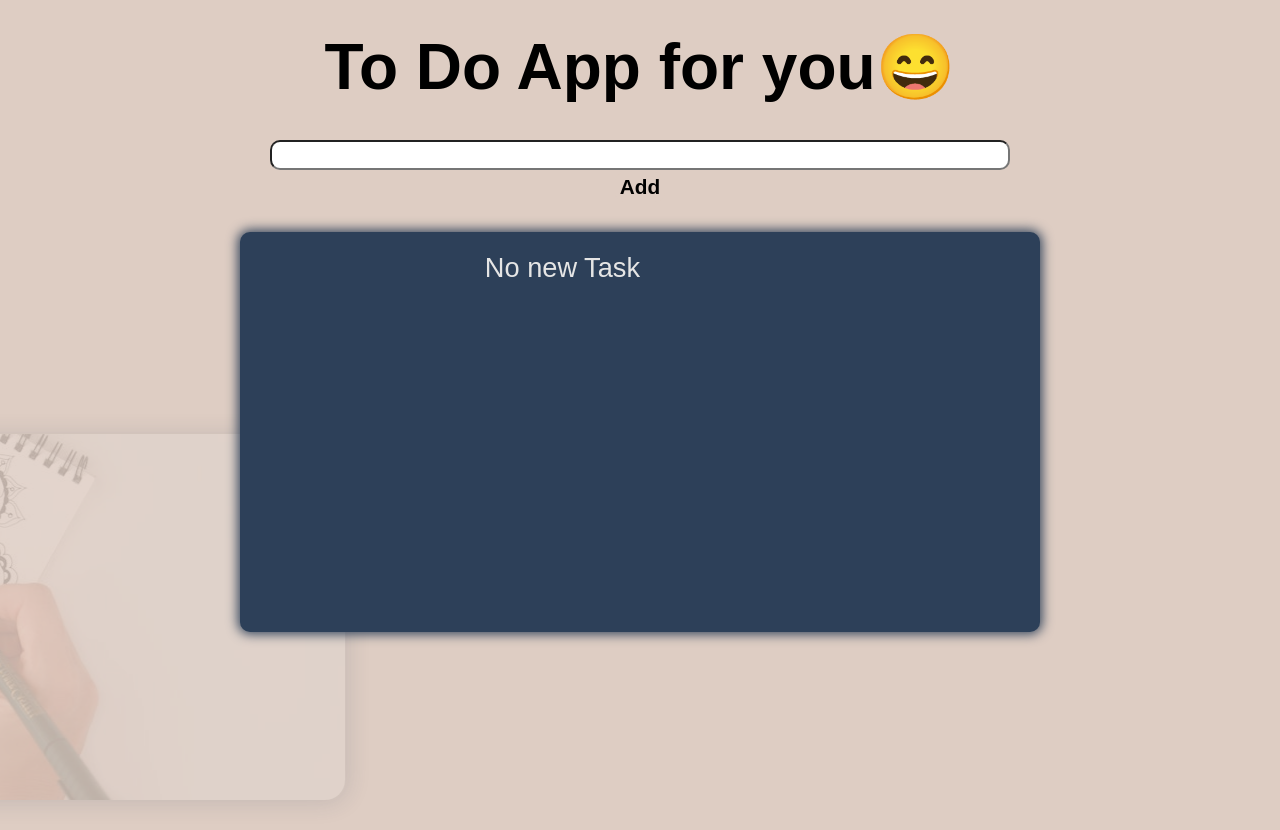
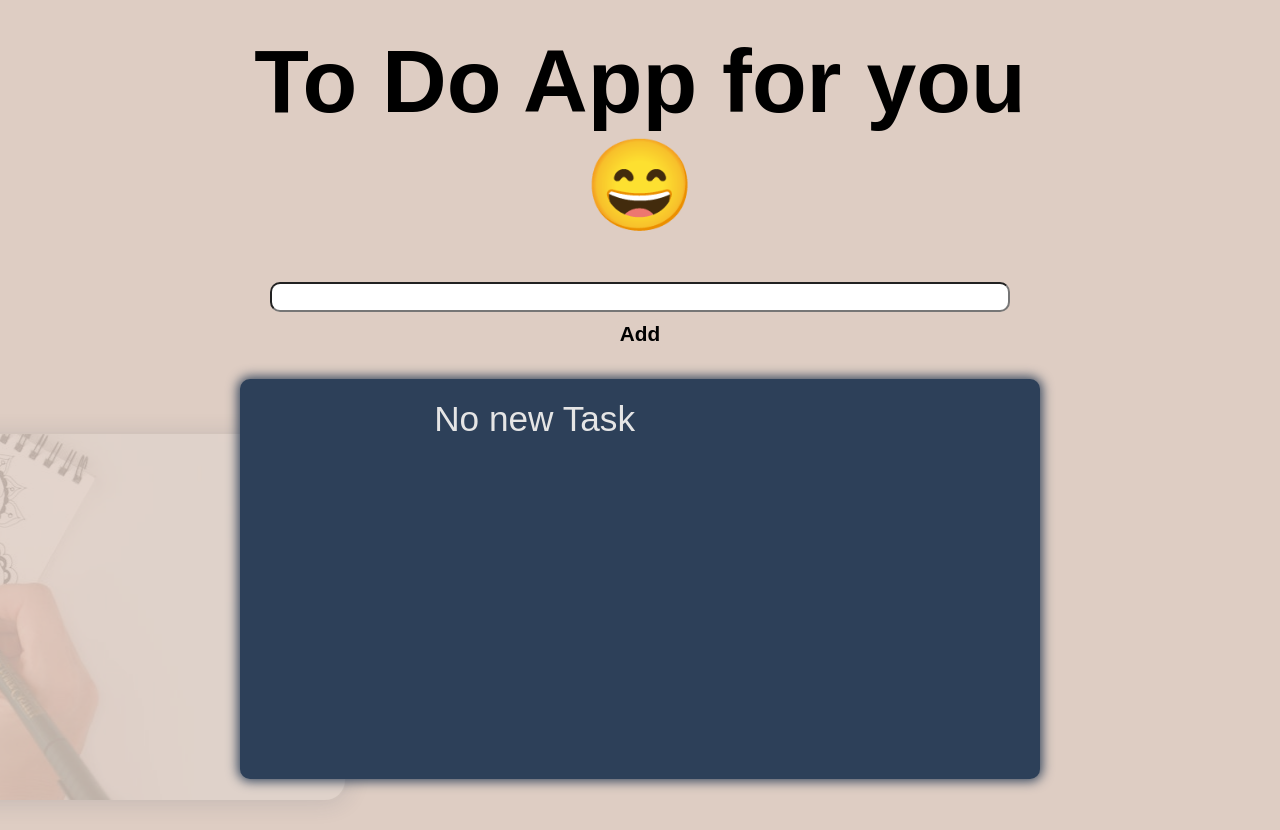
Before and after one commit to Majzerek/ToDo, a React (Create React App) app in the folder todolist/: page / in a window 1280 px wide. Built offline with nearby package versions, Linux system fonts and the light colour scheme.

Commit message:
media v.2

```diff
--- a/todolist/src/index.css
+++ b/todolist/src/index.css
@@ -8,8 +8,8 @@
   --second-bg-color: ;
   --focus-color: #2D4059;
   --text-color-main: #E5E5E5;
-  --title-sizing: 2rem ;
-  --list-sizing: 1.7rem;
+  --title-sizing: 2.8rem ;
+  --list-sizing:2.2rem;
   --btn-text-sizing: 1.3rem;
   --btn-delete-color: #F02A71;
   --btn-delete-hover: #EA5455;
@@ -64,39 +64,38 @@ body {
   min-height: 400px;
   margin: 0 auto;
   display: flex;
-  justify-content:center;
-  align-items: start;
+  justify-content:space-evenly;
+  align-items:flex-start;
   background-color: var(--focus-color);
   border-radius: 10px;
   box-shadow: 0 0 12px 2px var(--focus-color) ;
-
 }
 .todo__list--order {
   display: grid;
   grid-template-columns: 1fr 1fr ;
-  margin-top: 20px;
+  gap: 10px;
+  margin: 20px auto;
   color:var(--text-color-main)
-
 }
 
 
 .todo__list--order input {
   width: 20px;
   height: 20px;
-  margin-right: 15px;
+
 }
 
 /* ul container */
 .todo__list--element {
   list-style: none;
   padding: 5px;
+
 }
 
 /* single task span */
 .task {
   color: var(--text-color-main);
   word-wrap: break-word;
-
 }
 
 .rotate {
```
